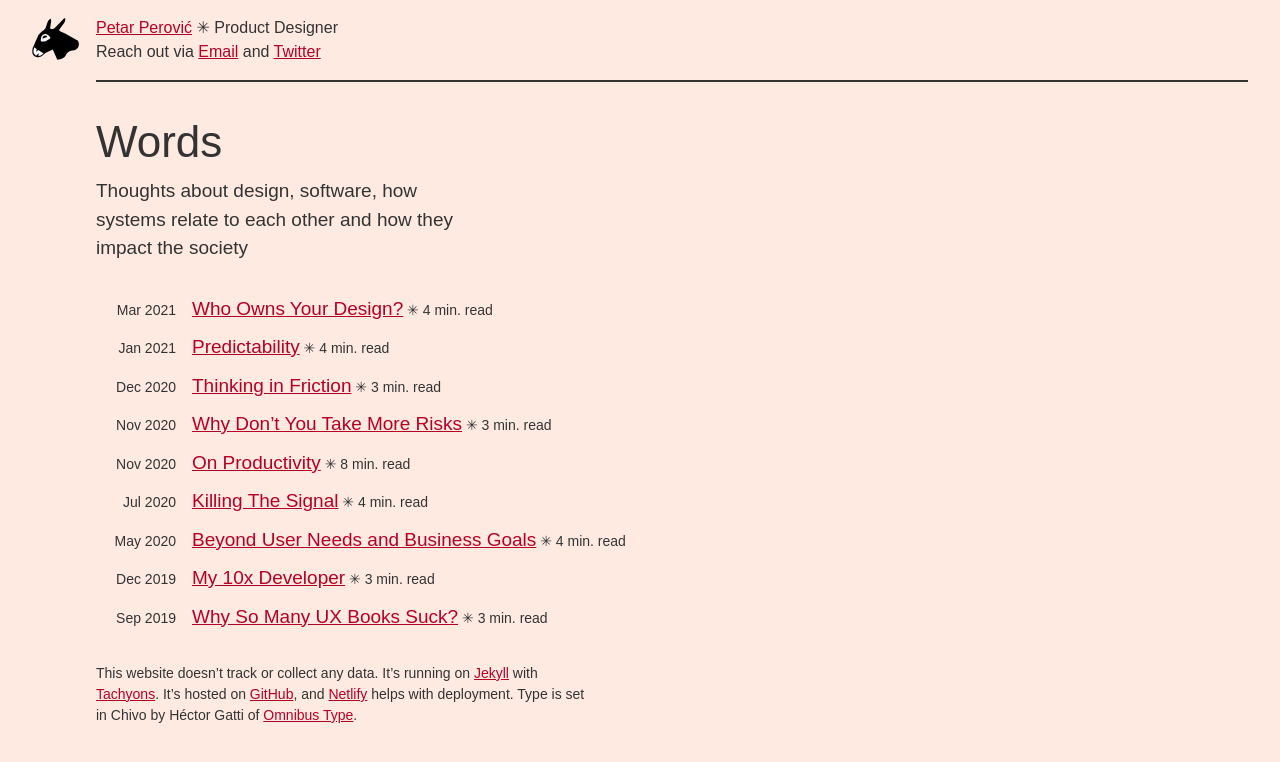
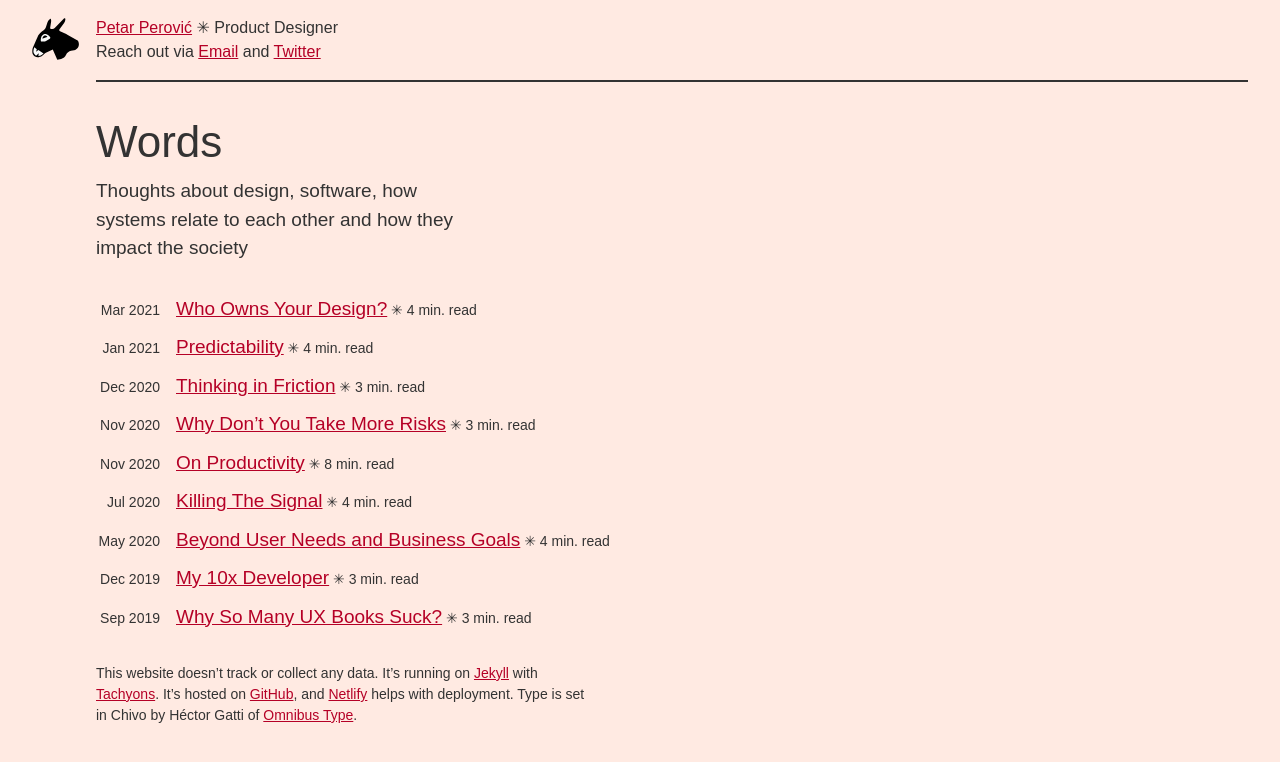
Before and after one commit to ropsii/ropsii.github.io, a Jekyll site: the page built from index.markdown, in a window 1280 px wide. Shown: the top 762 px of the page. Built offline with Jekyll 4.4.1, drawn with Linux system fonts in a browser that asks for light colours; some web fonts are replaced.

Commit message:
update home list date alignment

```diff
--- a/_layouts/home.html
+++ b/_layouts/home.html
@@ -13,7 +13,7 @@
             <div>
                 {%- for post in site.posts -%}
                 <div class="flex items-baseline mb2" style="margin-bottom: 10px">
-                    <span class="f7 mr3 tr" style="min-width: 80px;">{{ post.date | date: "%b %Y" }}</span> <h3 class="f5 f4-m normal mb0">
+                    <span class="f7 mr3 tr" style="min-width: 64px;">{{ post.date | date: "%b %Y" }}</span> <h3 class="f5 f4-m normal mb0">
                         <a href="{{ post.url | relative_url }}">
                             {{ post.title | escape }}</a><span class="f7"> ✳ {% include reading-time.html content=post.content %}</span>
                     </h3>
```
